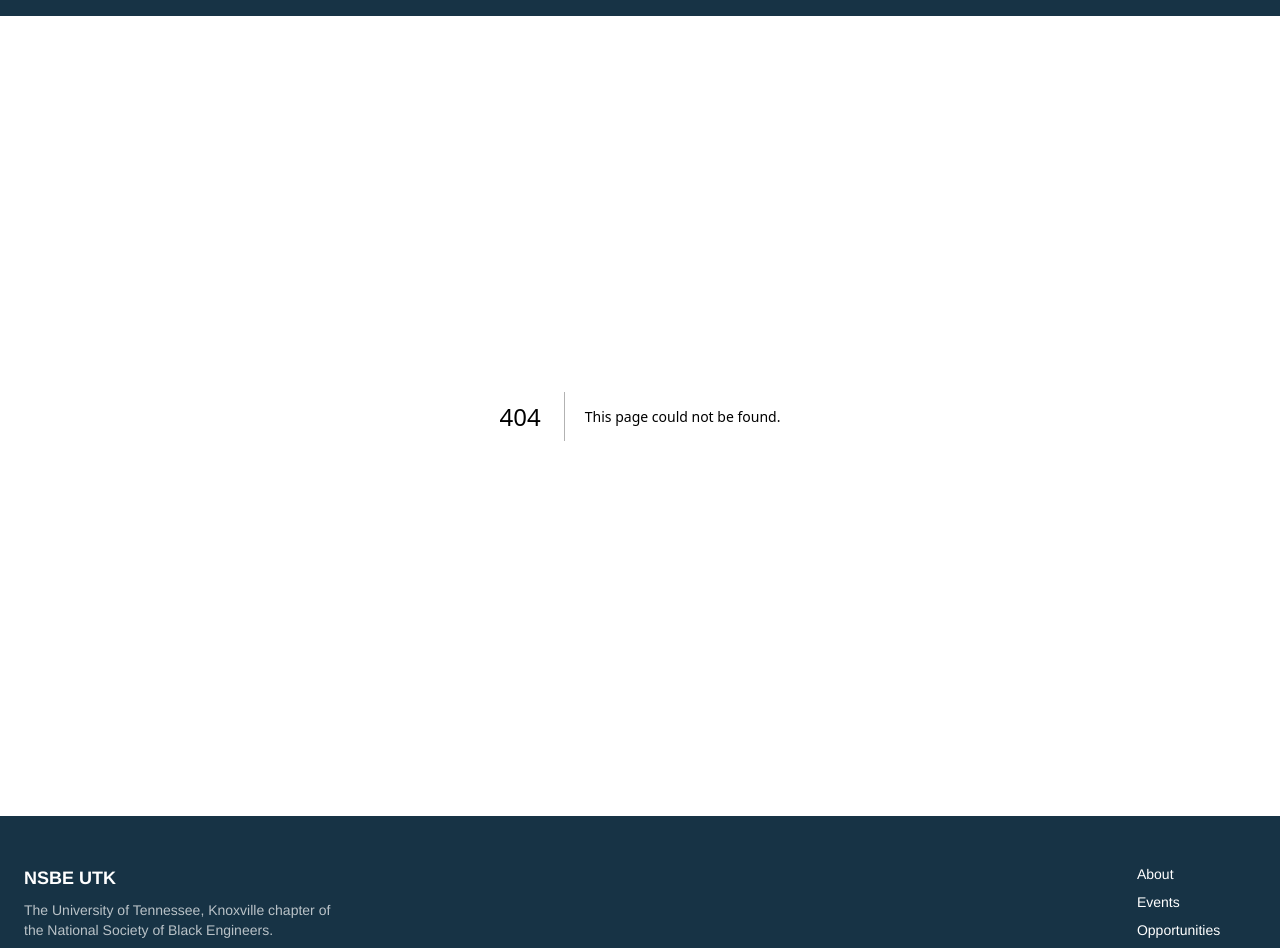
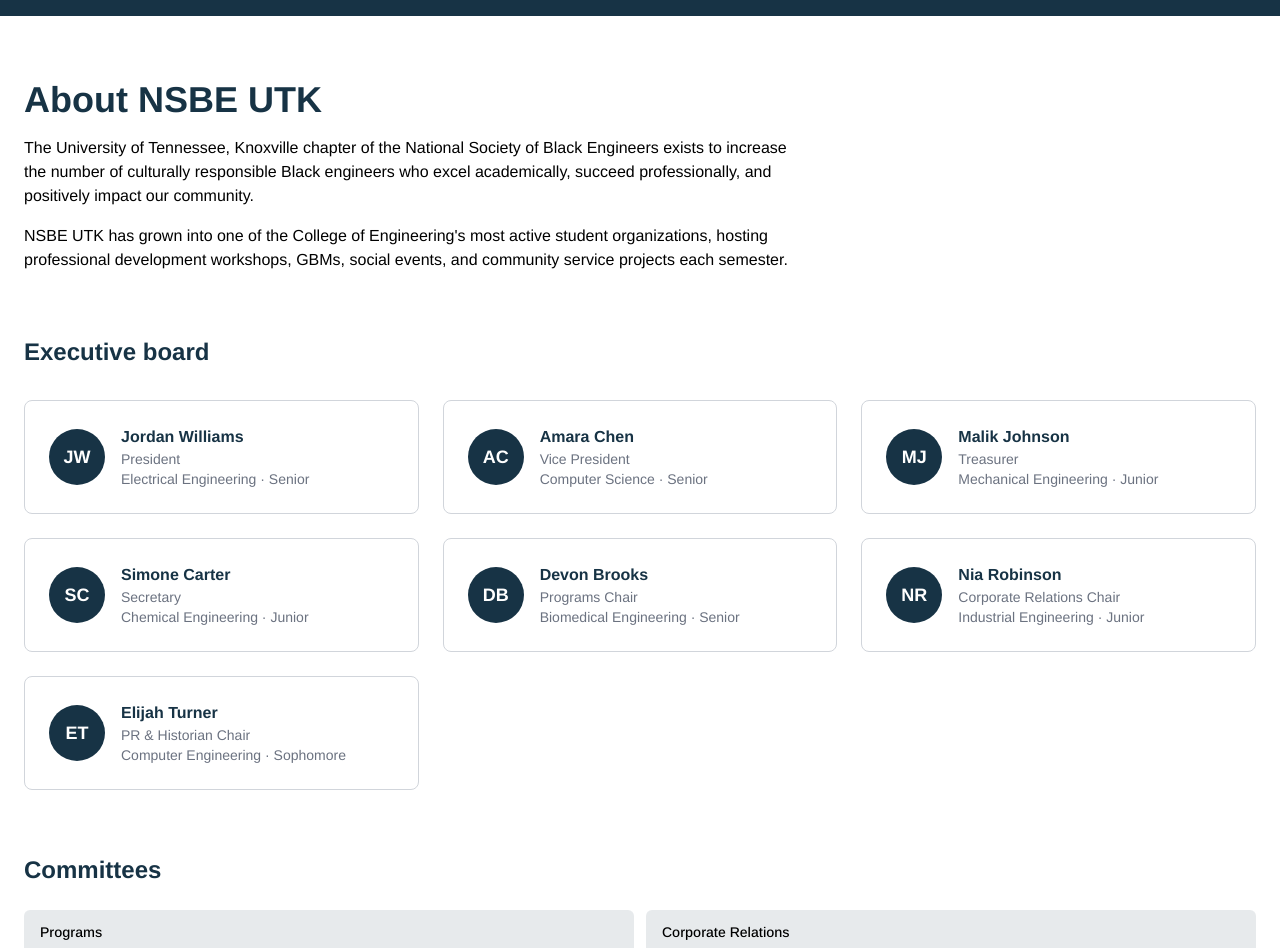
Before and after one commit to National-Society-of-Black-Engineers-UTK/nsbeutk-website-frontend, a Next.js app: page /about in a window 1280 px wide. Before the commit this address had no page. Shown: the part 60-1008 px from the top of the page. Built offline with nearby package versions, Linux system fonts and the light colour scheme.

Commit message:
Build About page

```diff
--- /dev/null
+++ b/app/about/page.tsx
@@ -0,0 +1,61 @@
+import type { Metadata } from "next";
+import { officers } from "@/lib/data/officers";
+import { getInitials } from "@/lib/utils";
+
+export const metadata: Metadata = {
+  title: "About",
+  description: "Learn about NSBE UTK's mission, history, and executive board.",
+};
+
+const COMMITTEES = ["Programs", "Corporate Relations", "Academic Excellence", "Public Relations & Historian", "Community Service"] as const;
+
+export default function AboutPage() {
+  return (
+    <div className="mx-auto flex max-w-[1280px] flex-col gap-16 px-6 py-16">
+      <section className="max-w-3xl">
+        <h1 className="text-3xl font-bold text-primary dark:text-secondary sm:text-4xl">About NSBE UTK</h1>
+        <p className="mt-4 text-base text-foreground">
+          The University of Tennessee, Knoxville chapter of the National Society of Black Engineers
+          exists to increase the number of culturally responsible Black engineers who excel
+          academically, succeed professionally, and positively impact our community.
+        </p>
+        <p className="mt-4 text-base text-foreground">
+          NSBE UTK has grown into one of the College of Engineering&apos;s most active student
+          organizations, hosting professional development workshops, GBMs, social events, and
+          community service projects each semester.
+        </p>
+      </section>
+
+      <section>
+        <h2 className="text-2xl font-bold text-primary dark:text-secondary">Executive board</h2>
+        <div className="mt-8 grid grid-cols-1 gap-6 sm:grid-cols-2 lg:grid-cols-3">
+          {officers.map((officer) => (
+            <div key={officer.id} className="flex items-center gap-4 rounded-lg border border-border-subtle bg-surface p-6">
+              <div className="flex size-14 shrink-0 items-center justify-center rounded-full bg-primary text-lg font-bold text-white dark:bg-secondary dark:text-black">
+                {getInitials(officer.name)}
+              </div>
+              <div>
+                <p className="font-bold text-primary dark:text-secondary">{officer.name}</p>
+                <p className="text-sm text-caption">{officer.role}</p>
+                <p className="text-sm text-caption">
+                  {officer.major} · {officer.year}
+                </p>
+              </div>
+            </div>
+          ))}
+        </div>
+      </section>
+
+      <section>
+        <h2 className="text-2xl font-bold text-primary dark:text-secondary">Committees</h2>
+        <ul className="mt-6 grid grid-cols-1 gap-3 sm:grid-cols-2">
+          {COMMITTEES.map((committee) => (
+            <li key={committee} className="rounded-md bg-primary/10 px-4 py-3 text-sm font-medium text-foreground">
+              {committee}
+            </li>
+          ))}
+        </ul>
+      </section>
+    </div>
+  );
+}
```
